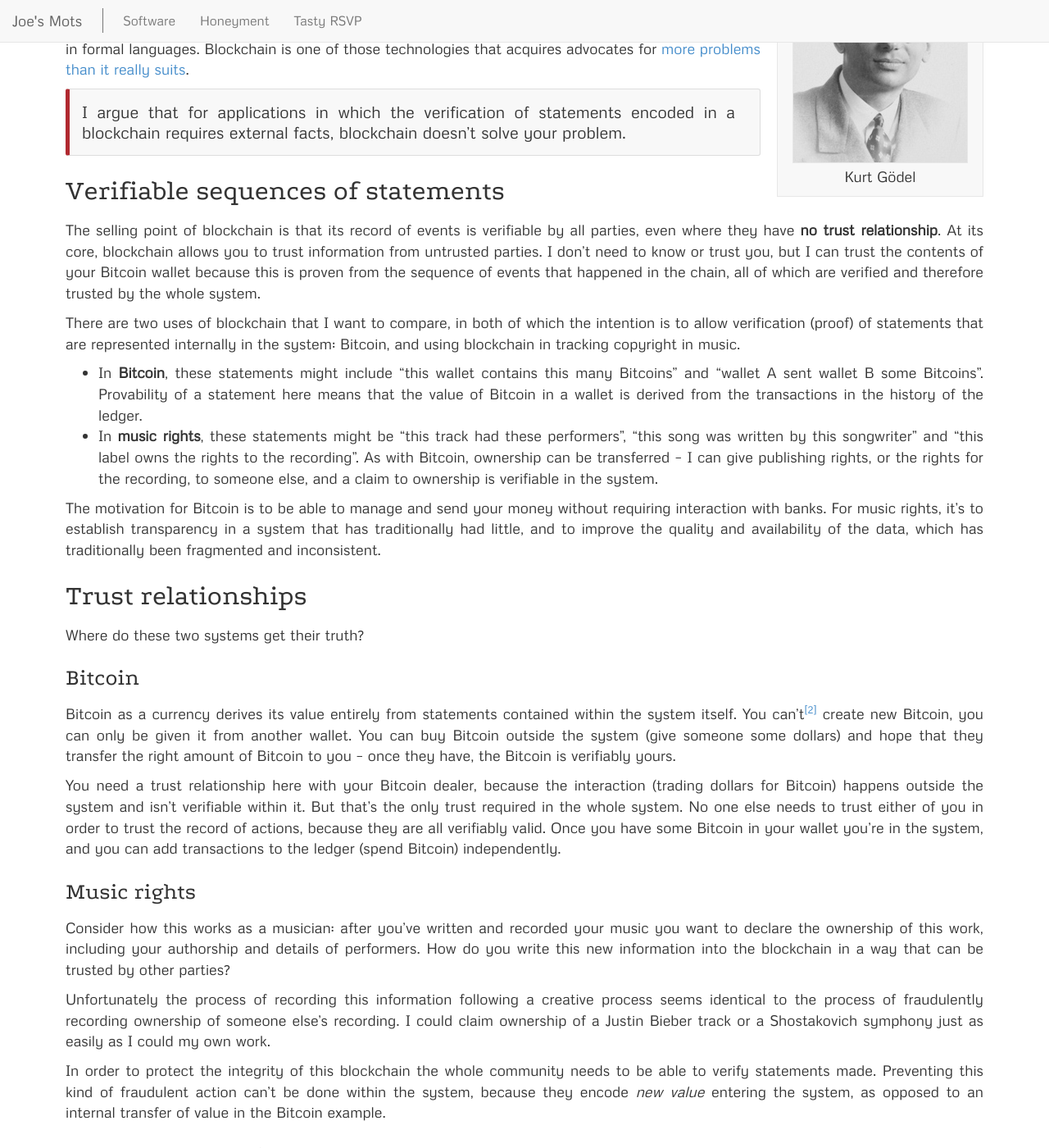
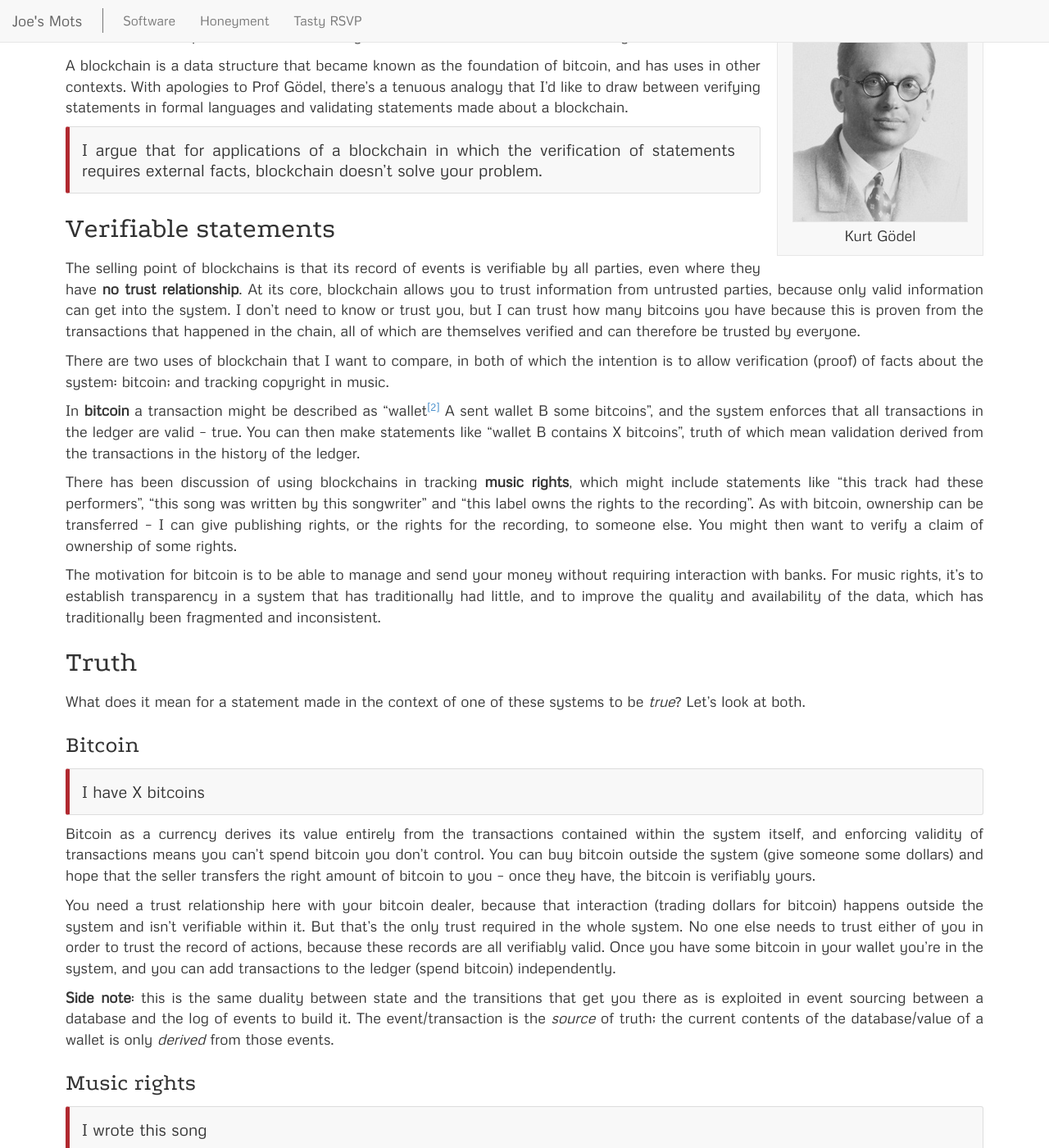
Before and after one commit to joekearney/joekearney.github.io, a Jekyll site: the page built from _posts/software/2017-02-17-godel-blockchain-theorem.md, in a window 1280 px wide and 1400 px high, scrolled down 358 px. Shown: the whole window at 82% size. Built offline with Jekyll 4.4.1, drawn with Linux system fonts in a browser that asks for light colours; some of the changed text lies outside the part shown.

Commit message:
update Godel post with Tones's feedback

```diff
--- a/_posts/software/2017-02-17-godel-blockchain-theorem.md
+++ b/_posts/software/2017-02-17-godel-blockchain-theorem.md
@@ -2,86 +2,101 @@
 layout: post
 title: "Gödel Blockchain Theorem"
 description: "limits of verifiability"
-meta_description: "A blockchain allows independent parties to make verifiable statements. This works with Bitcoin, whose value is determined inside the system, but fails in applications where the value is external."
+meta_description: "A blockchain allows independent parties to make verifiable statements. This works with bitcoin, whose value is determined inside the system, but fails in applications where the value is external."
 categories:
 - post
 tags:
 - article
 - software
+- comments
 - draft
-- comments
 status: published
 type: post
 author: Joe Kearney
 ---
 
-{% include image-float.html src='/images/kurt-godel.jpg' txt_alt='Kurt Gödel, owner of zero BTC' caption='Kurt Gödel' id='kurt-godel-portrait' side='right' %}
+_Many thanks to [Antony Lewis][bitsonblocks] for reviewing this and helping make it say what I actually meant!_
+
+***
+
+{% include image-float.html src='/images/kurt-godel.jpg' txt_alt='Kurt Gödel, owner of zero BTC' caption='Kurt Gödel' id='kurt-godel-portrait' side='right' href="https://en.wikipedia.org/wiki/Kurt_G%C3%B6del" %}
 
 One of my favourite mathematical results is the [Gödel Incompleteness Theorem][godel-incompleteness-wiki]. It describes that in a formal language you can make statements that are true but that can't be proven true within the system itself[^1]. In order to prove these statements you need to use truths external to the system.
 
-A blockchain is a data structure that became known as the foundation of Bitcoin. Viewing blockchain as a system in which you build up statements of truth, there's a tenuous analogy to verifying statements in formal languages. Blockchain is one of those technologies that acquires advocates for [more problems than it really suits][tones-blockchain-for-that].
+A blockchain is a data structure that became known as the foundation of bitcoin, and has uses in other contexts. With apologies to Prof Gödel, there's a tenuous analogy that I'd like to draw between verifying statements in formal languages and validating statements made about a blockchain.
 
-> I argue that for applications in which the verification of statements encoded in a blockchain requires external facts, blockchain doesn't solve your problem.
+> I argue that for applications of a blockchain in which the verification of statements requires external facts, blockchain doesn't solve your problem.
 
-## Verifiable sequences of statements
+## Verifiable statements
 
-The selling point of blockchain is that its record of events is verifiable by all parties, even where they have **no trust relationship**. At its core, blockchain allows you to trust information from untrusted parties. I don't need to know or trust you, but I can trust the contents of your Bitcoin wallet because this is proven from the sequence of events that happened in the chain, all of which are verified and therefore trusted by the whole system.
+The selling point of blockchains is that its record of events is verifiable by all parties, even where they have **no trust relationship**. At its core, blockchain allows you to trust information from untrusted parties, because only valid information can get into the system. I don't need to know or trust you, but I can trust how many bitcoins you have because this is proven from the transactions that happened in the chain, all of which are themselves verified and can therefore be trusted by everyone.
 
-There are two uses of blockchain that I want to compare, in both of which the intention is to allow verification (proof) of statements that are represented internally in the system: Bitcoin, and using blockchain in tracking copyright in music.
+There are two uses of blockchain that I want to compare, in both of which the intention is to allow verification (proof) of facts about the system: bitcoin; and tracking copyright in music.
 
-* In **Bitcoin**, these statements might include "this wallet contains this many Bitcoins" and "wallet A sent wallet B some Bitcoins". Provability of a statement here means that the value of Bitcoin in a wallet is derived from the transactions in the history of the ledger.
-* In **music rights**, these statements might be "this track had these performers", "this song was written by this songwriter" and "this label owns the rights to the recording". As with Bitcoin, ownership can be transferred -- I can give publishing rights, or the rights for the recording, to someone else, and a claim to ownership is verifiable in the system.
+In **bitcoin** a transaction might be described as "wallet[^2] A sent wallet B some bitcoins", and the system enforces that all transactions in the ledger are valid -- true. You can then make statements like "wallet B contains X bitcoins", truth of which mean validation derived from the transactions in the history of the ledger.
 
-The motivation for Bitcoin is to be able to manage and send your money without requiring interaction with banks. For music rights, it's to establish transparency in a system that has traditionally had little, and to improve the quality and availability of the data, which has traditionally been fragmented and inconsistent.
+There has been discussion of using blockchains in tracking **music rights**, which might include statements like "this track had these performers", "this song was written by this songwriter" and "this label owns the rights to the recording". As with bitcoin, ownership can be transferred -- I can give publishing rights, or the rights for the recording, to someone else. You might then want to verify a claim of ownership of some rights.
 
-## Trust relationships
+The motivation for bitcoin is to be able to manage and send your money without requiring interaction with banks. For music rights, it's to establish transparency in a system that has traditionally had little, and to improve the quality and availability of the data, which has traditionally been fragmented and inconsistent.
 
-Where do these two systems get their truth?
+## Truth
+
+What does it mean for a statement made in the context of one of these systems to be *true*? Let's look at both.
 
 ### Bitcoin
 
-Bitcoin as a currency derives its value entirely from statements contained within the system itself. You can't[^2] create new Bitcoin, you can only be given it from another wallet. You can buy Bitcoin outside the system (give someone some dollars) and hope that they transfer the right amount of Bitcoin to you -- once they have, the Bitcoin is verifiably yours.
+> I have X bitcoins
 
-You need a trust relationship here with your Bitcoin dealer, because the interaction (trading dollars for Bitcoin) happens outside the system and isn't verifiable within it. But that's the only trust required in the whole system. No one else needs to trust either of you in order to trust the record of actions, because they are all verifiably valid. Once you have some Bitcoin in your wallet you're in the system, and you can add transactions to the ledger (spend Bitcoin) independently.
+Bitcoin as a currency derives its value entirely from the transactions contained within the system itself, and enforcing validity of transactions means you can't spend bitcoin you don't control. You can buy bitcoin outside the system (give someone some dollars) and hope that the seller transfers the right amount of bitcoin to you -- once they have, the bitcoin is verifiably yours.
+
+You need a trust relationship here with your bitcoin dealer, because that interaction (trading dollars for bitcoin) happens outside the system and isn't verifiable within it. But that's the only trust required in the whole system. No one else needs to trust either of you in order to trust the record of actions, because these records are all verifiably valid. Once you have some bitcoin in your wallet you're in the system, and you can add transactions to the ledger (spend bitcoin) independently.
+
+**Side note**: this is the same duality between state and the transitions that get you there as is exploited in event sourcing between a database and the log of events to build it. The event/transaction is the _source_ of truth; the current contents of the database/value of a wallet is only _derived_ from those events.
 
 ### Music rights
 
-Consider how this works as a musician: after you've written and recorded your music you want to declare the ownership of this work, including your authorship and details of performers. How do you write this new information into the blockchain in a way that can be trusted by other parties?
+> I wrote this song
 
-Unfortunately the process of recording this information following a creative process seems identical to the process of fraudulently recording ownership of someone else's recording. I could claim ownership of a Justin Bieber track or a Shostakovich symphony just as easily as I could my own work.
+Consider how this works as a musician: after you've written and recorded your music you want to declare the ownership of this work, including your authorship and details of performers.
 
-In order to protect the integrity of this blockchain the whole community needs to be able to verify statements made. Preventing this kind of fraudulent action can't be done within the system, because they encode _new value_ entering the system, as opposed to an internal transfer of value in the Bitcoin example.
+What's to stop you recording ownership of someone else's work? How do you write this new information into the blockchain in a way that can be trusted by other parties? I could claim ownership of a Justin Bieber track or a Shostakovich symphony just as easily as I could my own work.
+
+In order to protect the integrity of this blockchain the whole community needs to be able to verify statements made. In bitcoin this is intrinsic but, in recording external facts, preventing this kind of fraudulent action can't be done within the system. This is _new value_ entering the system, as opposed to an internal transfer of value in the bitcoin example.
 
 ### Requiring a trusted actor
 
-This line of argument leads inexorably to requiring some sort of gatekeeper on the system -- a **trusted entity that is allowed to write new information** into the blockchain. Traditionally this would be the role of the record labels and performing rights organisations, but the motivation of using a blockchain for music rights management is typically precisely to remove these groups from a position of required trust.
+The problem here is distinct notions of truth. In bitcoin, statements around ownership can be evaluated internally; with any system where you're just recording external facts, this isn't the case.
+
+This leads inevitably to requiring some sort of gatekeeper on the system. This is known as an _oracle_, a **trusted entity that is allowed to write new information**. Traditionally this sort of role would be fulfilled by the record labels and performing rights organisations, because they have all of the information. But the motivation of using a blockchain for music rights management is typically precisely to remove these groups from a position of required trust.
 
 ## Incompleteness of Blockchain
 
-Bitcoin comprises a sequence of statements encoded in a blockchain, in which value is determined entirely within the system. This is a special case.
+Bitcoin uses a blockchain to record events, and the truth of statements about bitcoins is determined entirely within the system. This is a special case.
 
-More complex applications of blockchain, in our example that of representing recorded music rights, encode statements that cannot be proven within the system, even though they may have some external (and externally verifiable) truth.
+In more complex applications, in our example that of representing copyrights, the blockchain records information whose value is external to the system. The truth of a statement cannot be proven within the system, even though it may have some external (and externally verifiable) truth.
 
-The difference between these two cases is that while the value of Bitcoin is within the system, the value of music rights is external. When a new user entering the system requires trust from all other parties, or requires centralised trust, the benefit of a blockchain is lost.
+The difference between these two cases is that while the value of bitcoins comes from the system itself, the value of music rights is external. When a new user entering the system requires trust from all other parties, or requires centralised trust, the benefit of using blockchains is lost.
 
 ### Implications
 
-None of this is to say that there isn't value in recording the rights of musicians and composers more transparently. But the value of using a blockchain is in not requiring trust in any specific agent, and this application doesn't allow that.
+None of this is to say that there isn't value in recording the rights of musicians and composers more transparently. But the value of using blockchains is in not requiring trust in any specific agent, and this application doesn't allow that.
 
 Bitcoin allows for internally verifiable claims of truth. Using blockchain to record rights allows no such internal verification without imposing centralised control on writing new information, because the value is external to the system.
 
-This feels like another case of a cool solution looking for a problem. There would be huge benefit in having more transparent information on copyright in the music industry, but the problem is the lack visibility of that information, not its verifiability. Just stick it in a database.
+This feels like another case of a [cool solution looking for a problem][tones-blockchain-for-that]. There would be huge benefit in having more transparent information on copyright in the music industry, but the problem is the lack visibility of that information, not its verifiability. Just stick it in a database.
 
 ## Apology
 
-No, this wasn't a post about Gödel, it was an excuse to use a tenuous analogy to butcher some beautiful maths.
+No, this wasn't a post about Gödel, it was an excuse to use a tenuous analogy to learn a little about blockchains and butcher some beautiful maths.
 
 {% include clearfix.html %}
 
 ***
 
 [^1]: There is _so_ much wrong with this horrific over-simplification, not least that there are actually two related incompleteness theorems -- existence of true but non-provable statements, and impossibility of proving consistency from within the system. But it's good enough for the analogy. I'm sorry, Kurt.
-[^2]: The instance in which you can create Bitcoin, mining, is a way of managing decentralised accounting that allows you to create a small amount of new money when you verify a block of transactions.
+[^2]: I'm using "wallet" instead of "address" because I think it gives a clearer intuition on what's happening. Please consider them interchangeable if you actually know how bitcoin works.
 
+[bitsonblocks]: https://bitsonblocks.net/
 [godel-incompleteness-wiki]: https://en.wikipedia.org/wiki/G%C3%B6del%27s_incompleteness_theorems
 [tones-blockchain-for-that]: https://bitsonblocks.net/2016/07/19/so-you-want-to-use-a-blockchain-for-that/
+[peano]: https://en.wikipedia.org/wiki/Peano_axioms
```
